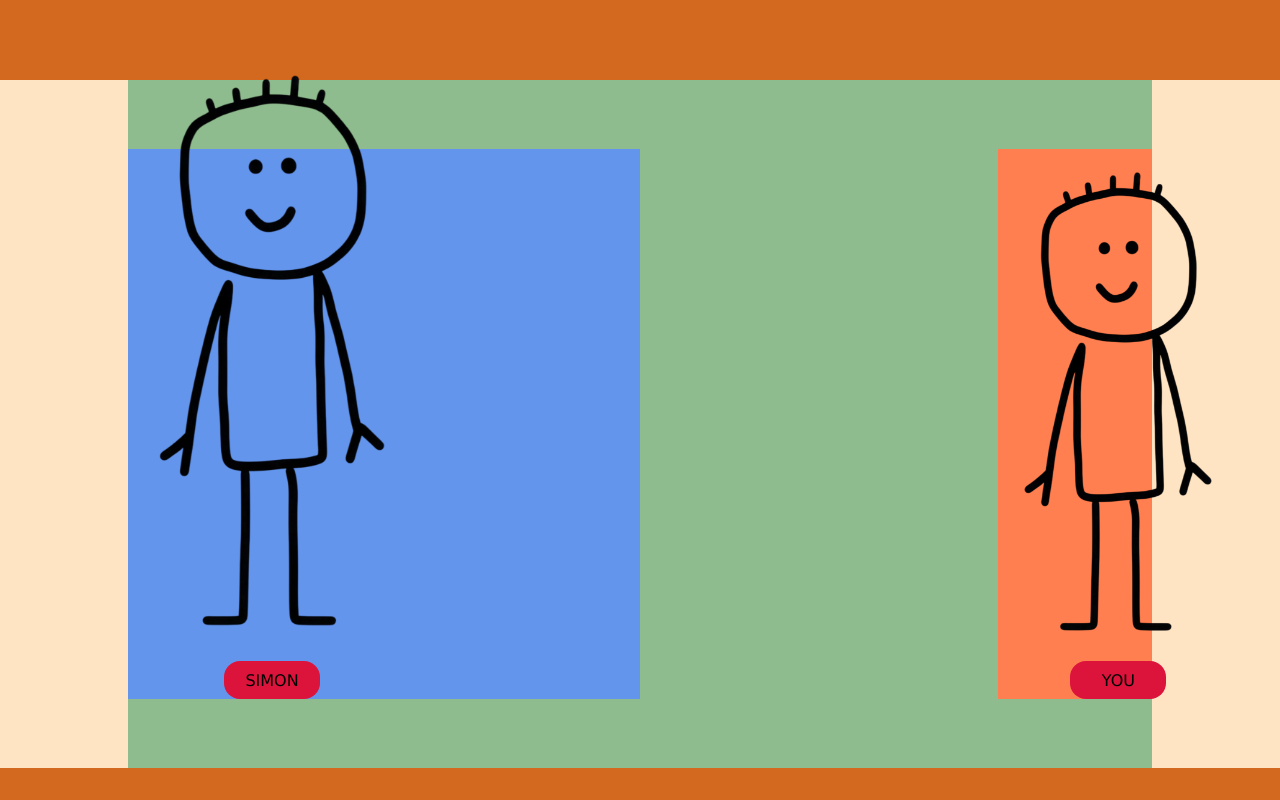
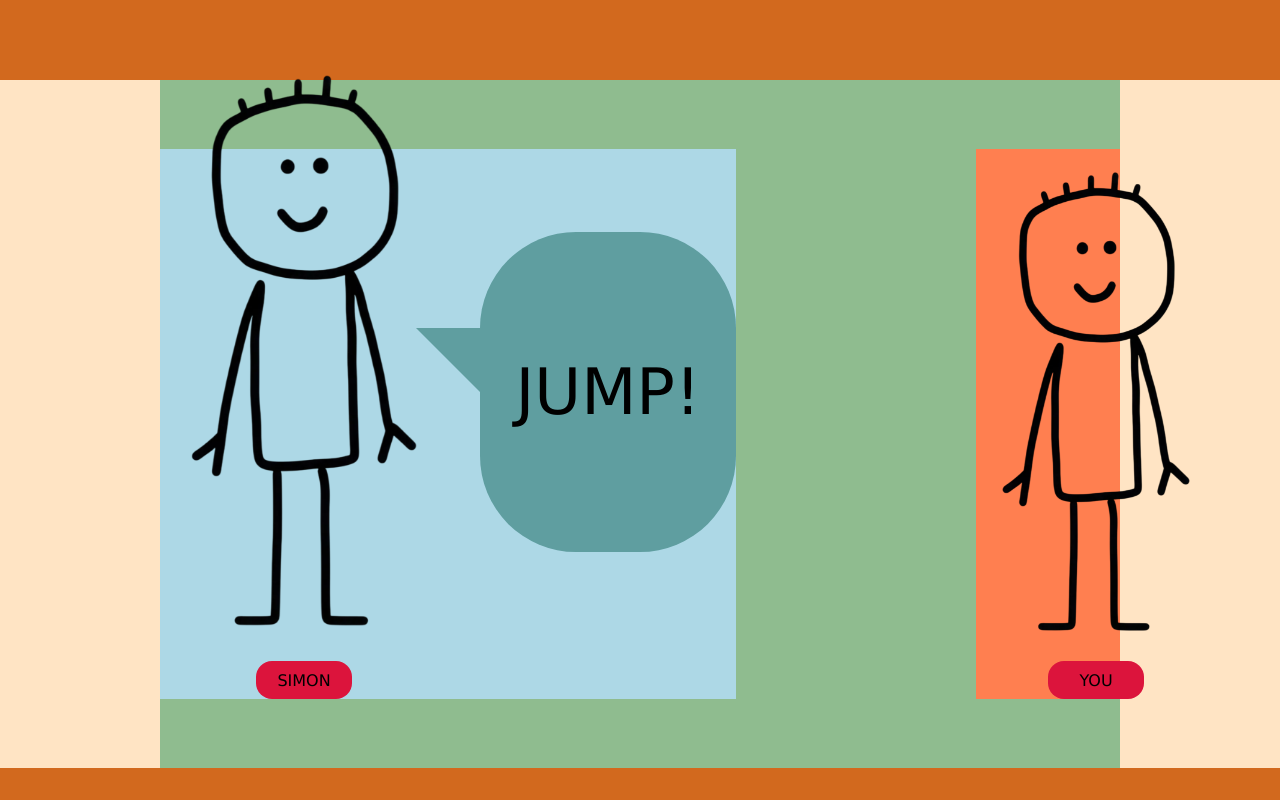
Before and after one commit to strawberryskeleton/simon-says-jump, a plain HTML site: page index.html in a window 1280 px wide. Drawn offline with Linux system fonts and the light colour scheme.

Commit message:
added speech bubble for simon

```diff
--- a/index.html
+++ b/index.html
@@ -23,7 +23,8 @@
             </div>
 
             <div class="speech-bubble">
-                <div class="cmd-box" id="cmd-box"></div>
+                <!-- <div class="intro-text">Simon Says</div> -->
+                <div class="cmd-box" id="cmd-box">JUMP!</div>
             </div>
 
         </div>
@@ -31,7 +32,7 @@
         <div class="you">
 
             <div class="stickman">
-                <div class="figure-img">
+                <div class="figure-img" id="you">
                     <img src="./assets/stickman.png" alt="stickman">
                 </div>
                 <div class="name-tag">YOU</div>
--- a/style.css
+++ b/style.css
@@ -26,7 +26,7 @@ header {
 main {
     height: calc(100% - (5rem + 2rem));
     background-color: darkseagreen;
-    width: 80%;
+    width: 75%;
     margin: 0 auto;
     display: flex;
     justify-content: space-between;
@@ -43,15 +43,54 @@ main {
 }*/
 
 .simon {
-    background-color: cornflowerblue;
-    width: 50%;
+    background-color: lightblue;
+    width: 60%;
     height: 80%;
     display: flex;
     align-items: flex-end;
+    gap: 2rem;
 }
 
 .simon .figure-img {
     width: 18rem;
+    height: 100%;
+}
+
+.simon .speech-bubble {
+    position: relative;
+    background-color: cadetblue;
+    border-radius: 6rem;
+    height: 20rem;
+    width: 25rem;
+    padding: 2rem;
+    display: flex;
+    justify-content: center;
+    align-items: center;
+    z-index: 10;
+
+    align-self: center;
+    position: relative;
+    top: -2rem;
+}
+
+.simon .speech-bubble::before {
+    content: '';
+    position: absolute;
+    left: 0;
+    top: 40%;
+    width: 0;
+    height: 0;
+    border: 4rem solid transparent;
+    border-right-color: cadetblue;
+    border-top: 0;
+    border-left: 0;
+    margin-top: -2rem;
+    margin-left: -4rem;
+    z-index: 1;
+}
+
+.simon .speech-bubble .cmd-box {
+    font-size: 4rem;
 }
 
 
@@ -65,6 +104,7 @@ main {
 
 .you .figure-img {
     width: 15rem;
+    height: 100%;
 }
 
 .name-tag {
@@ -81,38 +121,32 @@ main {
 
 
 
-
 .simon .figure-img img,
 .you .figure-img img {
     width: 100%;
+    height: 100%;
 }
 
-
-/*
-.speech-bubble {
-	position: relative;
-	background: #00aabb;
-	border-radius: .4em;
-}
-
-.speech-bubble:after {
-	content: '';
-	position: absolute;
-	left: 0;
-	top: 50%;
-	width: 0;
-	height: 0;
-	border: 20px solid transparent;
-	border-right-color: #00aabb;
-	border-left: 0;
-	border-top: 0;
-	margin-top: -10px;
-	margin-left: -20px;
-}
- */
 
 
 footer {
     height: 2rem;
     background-color: chocolate;
 }
+
+
+.jumping {
+    animation: jump 1s linear infinite;
+}
+
+@keyframes jump {
+    0% {
+        transform: translateY(0);
+    }
+    50% {
+        transform: translateY(-3rem);
+    }
+    100% {
+        transform: translateY(0);
+    }
+}
```
